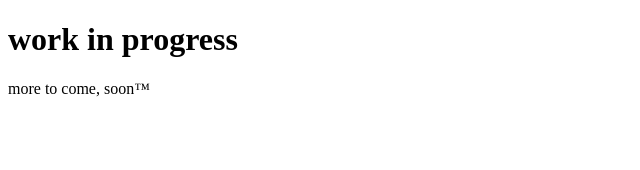
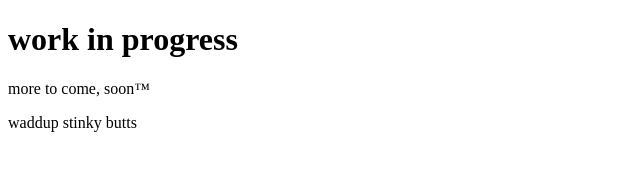
Before and after one commit to dnnyw/dnnyw.github.io, a plain HTML site: page index.html in a window 1280 px wide. Shown: the whole page, without its empty margins (0-640 px from the left). Drawn offline with Linux system fonts and the light colour scheme.

Commit message:
Update index.html

```diff
--- a/index.html
+++ b/index.html
@@ -12,5 +12,8 @@
         <p>
             more to come, soon™
         </p>
+        <p>
+            waddup stinky butts
+        </p>
     </body>
 </html>
```
